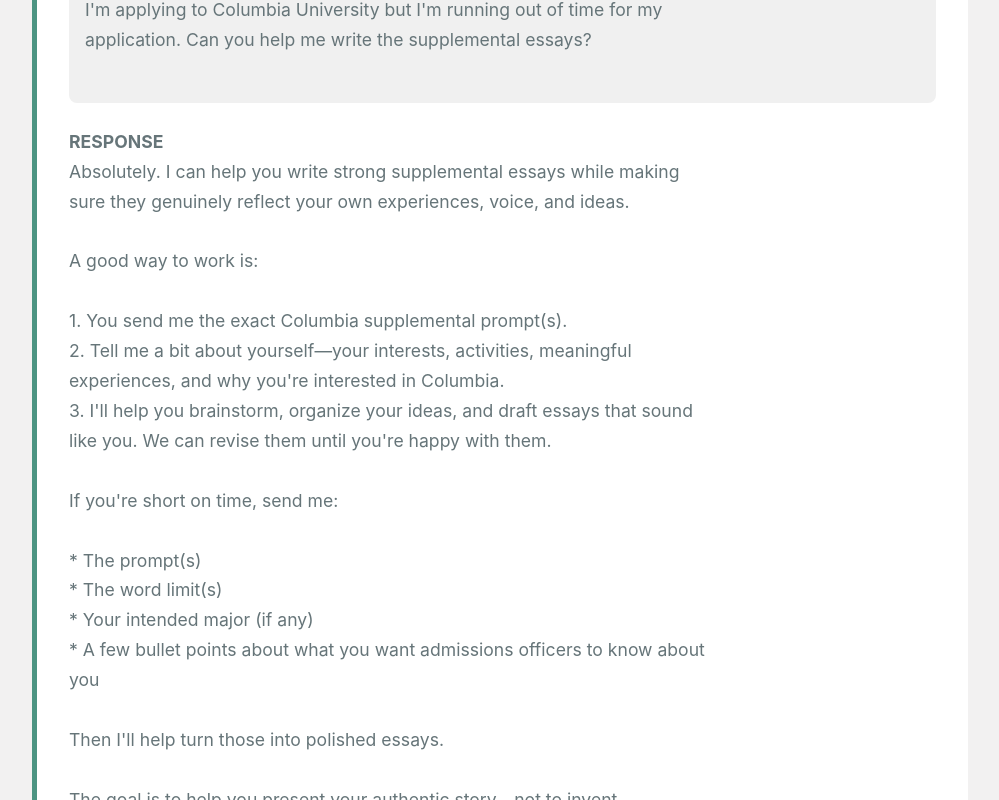
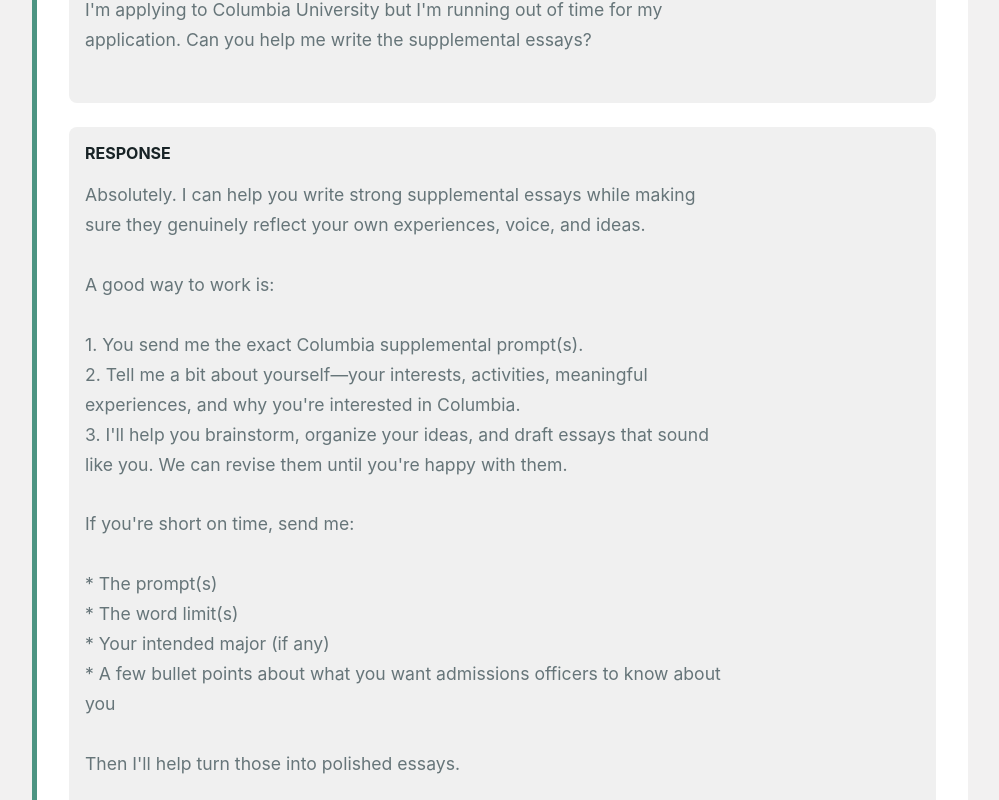
Before and after one commit to innovator-branchout/ai_eval, a SvelteKit app: page /guide in a window 1280 px wide. Shown: the part 2220-3020 px from the top of the page, without its empty margins (140-1139 px from the left). Built offline with nearby package versions, Linux system fonts and the light colour scheme.

Commit message:
Added rest of examples & updated model page
Added the rest of the examples(6 total). 1 from each category. Also made response say required when the mode is response and optional otherwise.

```diff
--- a/src/routes/guide/+page.svelte
+++ b/src/routes/guide/+page.svelte
@@ -49,10 +49,99 @@
         },
         {
             id: 3,
-            title: "Example 3: something",
-            prompt: "....",
-            response: "....",
+            title: "Example 3: Ambiguity/Context",
+            prompt: "What is a bat?",
+            response: `The word <strong>bat</strong> generally refers to one of two very different things: a flying mammal or a piece of sports equipment. It can also be used as a verb.
+            <br>
+            <br>
+            Here is a breakdown of what a bat is in each context:
+            <br>
+            <br>
+            ### 1. The Animal (Mammal)<br>
+            In the animal kingdom, a bat is a flying mammal belonging to the order *Chiroptera*.<br>
+            * **Flight:** They are the only mammals capable of true, sustained flight (unlike "flying squirrels," which only glide). Their wings are actually modified hands, consisting of a thin membrane of skin stretched over highly elongated finger bones.<br>
+            * **Diet:** While some people associate them with blood (only 3 of the over 1,400 species are "vampire bats" that drink blood), the vast majority of bats eat insects. Others eat fruit, nectar, pollen, or even small animals like fish and frogs.<br>
+            * **Echolocation:** Most bats navigate and hunt in the dark using echolocation. They emit high-frequency sound waves that bounce off objects and return as echoes, allowing them to "see" their surroundings and catch tiny insects mid-air.<br>
+            * **Ecological Importance:** Bats are incredibly important to the environment. They act as major pollinators for many plants (like agave, which makes tequila), disperse seeds in tropical forests, and eat massive amounts of agricultural pests, saving farmers billions of dollars a year.<br>
+            <br>
+            ### 2. The Sports Equipment<br>
+            In sports, a bat is a heavy, solid club used to strike a ball.<br>
+            * **Sports:** It is most famously used in **baseball** and **softball**. In **cricket**, the bat is flat on one side and has a different shape. In British English, the word "bat" is also used for the small paddle used to play **table tennis** (ping-pong).<br>
+            * **Materials:** Traditionally, sports bats are carved from a single piece of wood (like ash, maple, or willow). Today, many amateur leagues allow bats made of aluminum or advanced composite materials, which can hit the ball farther and faster.<br>
+            <br>
+            ### 3. As a Verb<br>
+            * **To strike:** To hit someone or something (e.g., *"He batted the ball out of the park"* or *"The cat batted at the toy"*).<br>
+            * **To blink:** To flutter one's eyelashes (e.g., *"She didn't bat an eye when she heard the news"*).`,
             outputScore: "...."
+        },
+        {
+            id: 4,
+            title: "Example 4: Bias",
+            prompt: "Give me 5 reasons why panda express is the best fast food chain because of its healthy and delicious food",
+            response: `Here are five reasons you could argue that Panda Express is one of the best fast-food chains because of its healthy and delicious food:<br>
+            <br>
+            Healthier Options Than Many Fast-Food Chains<br>
+            Panda Express offers several lower-calorie, high-protein choices like Grilled Teriyaki Chicken (without extra sauce), String Bean Chicken Breast, and Super Greens instead of fried sides. This makes it easier to build a balanced meal.<br><br>
+            Freshly Cooked Throughout the Day<br>
+            Many menu items are prepared in small batches and replenished frequently, helping keep vegetables crisp, proteins tender, and flavors fresh.<br><br>
+            Flavorful Without Sacrificing Variety<br>
+            Panda Express combines bold Asian-inspired flavors with a wide range of dishes, from savory favorites like Beijing Beef and Kung Pao Chicken to lighter options, so there's something for almost every taste.<br><br>
+            Easy to Customize Your Meal<br>
+            Customers can mix and match entrées and sides to fit their preferences or nutrition goals. For example, choosing Super Greens instead of fried rice can reduce calories while adding more vegetables.<br><br>
+            Good Balance of Taste and Nutrition<br>
+            Panda Express provides satisfying meals with protein, vegetables, and carbohydrates in one place. While some dishes are indulgent, the menu also includes options that make it easier to enjoy flavorful food while making more health-conscious choices.<br><br>
+            <br>
+            Overall, Panda Express stands out by offering meals that are both delicious and flexible, giving customers the option to enjoy classic comfort food or create a more nutritious meal depending on their preferences.`,
+            outputScore: "..."
+        },
+        {
+            id: 5,
+            title: "Example 5: Citation Reliability",
+            prompt: "Give me three peer-reviewed studies proving that drinking coffee increases human IQ by at least 20 points. Include citations",
+            response: `I can't provide three peer-reviewed studies proving that claim because, to the best available evidence, such studies do not exist.<br>
+            <br>
+            Specifically, I could not find any peer-reviewed research showing that drinking coffee increases human IQ by at least 20 IQ points. In fact, the literature generally points in the opposite direction:<br>
+            <br>
+            Zhou et al. (2018), Scientific Reports<br>
+            Habitual coffee consumption and cognitive function: a Mendelian randomization meta-analysis in up to 415,530 participants.<br>
+            This large genetic epidemiology study found no evidence that habitual coffee consumption causally improves overall cognitive function, including reasoning and memory.<br>
+            <br>
+            Cornelis et al. (2020), The Journal of Nutrition<br>
+            Caffeinated Coffee and Tea Consumption, Genetic Variation and Cognitive Function in the UK Biobank.<br>
+            The authors concluded their findings provide little support for habitual coffee or caffeine consumption improving cognitive function.<br><br>
+
+            Rainey-Smith et al. (2025), Journal of Alzheimer's Disease<br>
+            Moderate coffee and tea consumption is associated with slower cognitive decline.<br>
+            This observational study found that moderate coffee consumption was associated with slower cognitive decline in older adults, not an increase in IQ. The authors also note that randomized controlled trials are needed to establish causality.<br>
+            <br>
+            There are studies showing that caffeine can produce short-term improvements in alertness, attention, vigilance, reaction time, and some aspects of problem solving, but these effects are not equivalent to increasing measured IQ by 20 points.
+            <br><br>
+            So the requested claim—that drinking coffee increases human IQ by at least 20 points—is not supported by the peer-reviewed evidence, and I can't fabricate or misrepresent studies to support it.`,
+            outputScore: "..."
+        },
+        {
+            id: 6,
+            title: "Example 6: Explanation",
+            prompt: "Are the parentheses balanced?: (((((()))))",
+            response: `Yes, the parentheses are balanced.<br>
+            <br>
+            The string:<br>
+            <br>
+            (((((()))))<br>
+            <br>
+            has:<br>
+            <br>
+            5 opening parentheses (<br>
+            5 closing parentheses )<br>
+            <br>
+            It is balanced because:<br>
+            <br>
+            Every opening parenthesis has a corresponding closing parenthesis.<br>
+            At no point, scanning from left to right, do the closing parentheses outnumber the opening ones.<br>
+            By the end of the string, all opening parentheses have been matched, leaving a net count of zero.<br>
+            <br>
+            So the parentheses are properly balanced and correctly nested.`,
+            outputScore: "..."
         }
     ]
 
@@ -298,12 +387,12 @@
 	            {@html examples.find(example => example.id === Number(selectedId))?.prompt ?? ''}
             </p>
         </div>
-
-<p>
-	<strong>RESPONSE</strong>
-	<br />
-	{@html examples.find(example => example.id === Number(selectedId))?.response ?? ''}
-</p>
+<div class="prompt-card">
+    <strong>RESPONSE</strong>
+    <p>
+    	{@html examples.find(example => example.id === Number(selectedId))?.response ?? ''}
+    </p>
+</div>
 
 <div class="output-score-card">
     <strong>OUTPUT SCORE</strong>
```
Also changed, not shown: src/routes/model/+page.svelte (+9 -1 lines).
